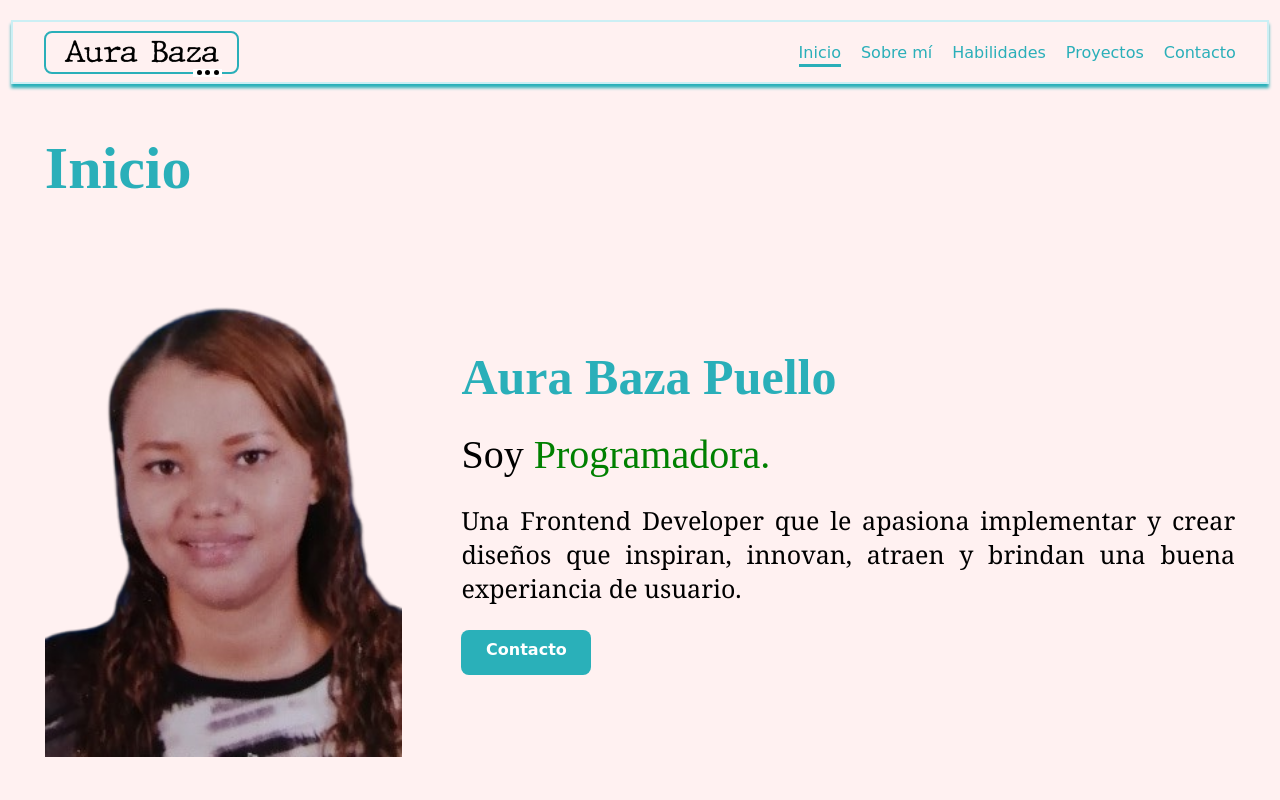
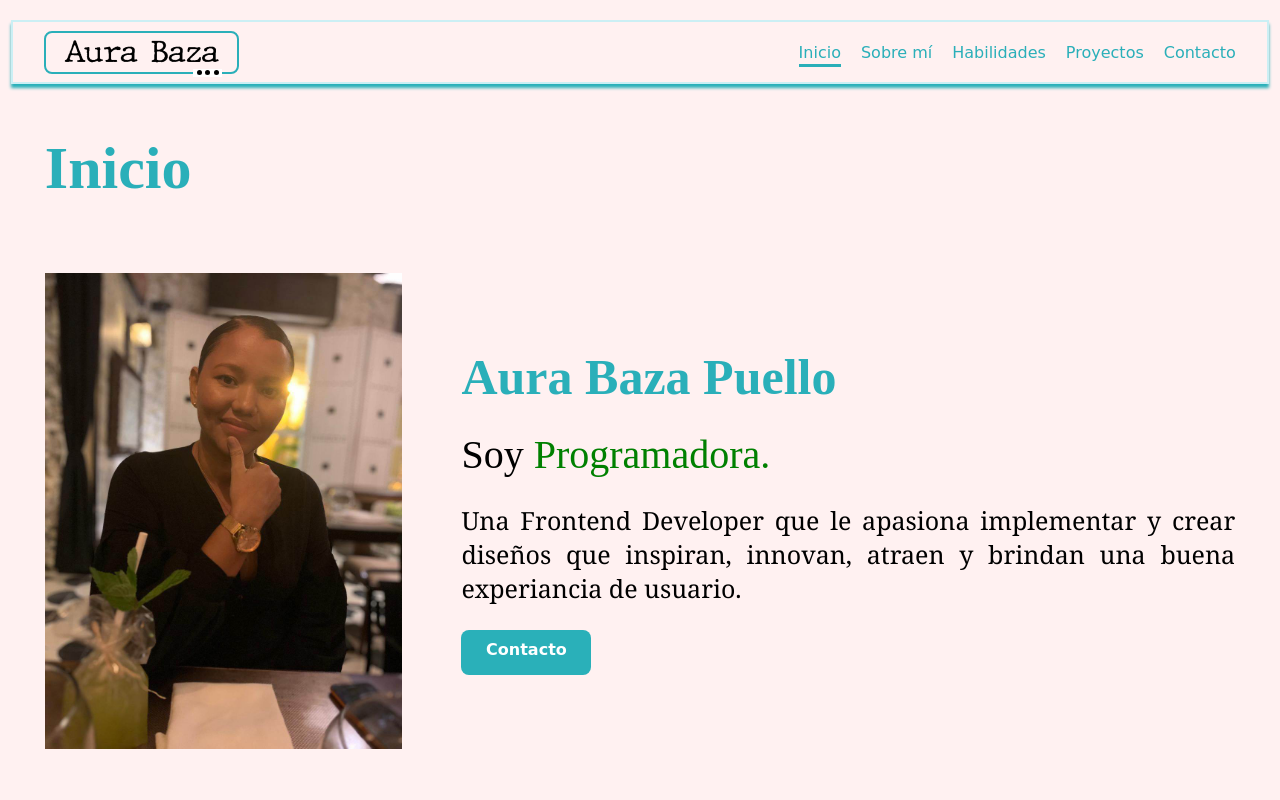
Before and after one commit to aura-baza/portafolio, a plain HTML site: page index.html in a window 1280 px wide. Shown: the top 800 px of the page. Drawn offline with Linux system fonts and the light colour scheme.

Commit message:
agregando foto de perfil

```diff
--- a/index.html
+++ b/index.html
@@ -61,7 +61,7 @@
     <section id="inicio" class="container__section section_inicio" data-id="0">
       <h1 class="titulo__section">Inicio</h1>
       <div class="descripcion__inicio">
-        <img class="img__inicio" src="images/Foto_perfil_aura.png" alt="">
+        <img class="img__inicio" src="images/baza.jpg" alt="">
         <div class="description__section__inicio">
           <h3 class="section__nombre">Aura Baza Puello</h3>
           <span class="section__soy">Soy <span class="ocupaciones"></span></span>
--- a/style/styles.css
+++ b/style/styles.css
@@ -219,7 +219,8 @@ label {
   gap: 25px;
 }
 .img__inicio {
-  width: 30%;
+  object-fit: contain;
+  width:30%;
   height: 80%;
   object-fit: 80%;
 }
```
Also changed, not shown: images/baza.jpg (added).
